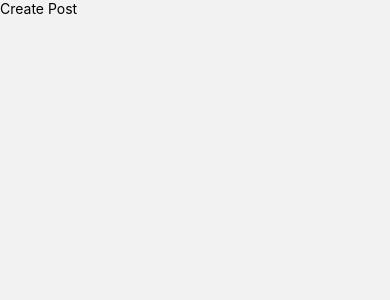
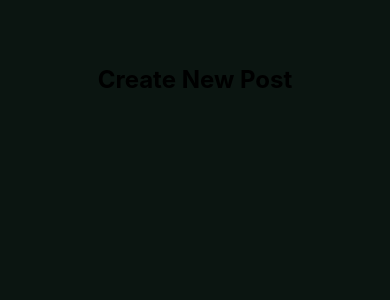
Before and after one commit to AtanasovCode/usermanagement, a React Native app: screen /Create in a window 390 px wide. Shown: the top 300 px of the page. Built offline with nearby package versions, Linux system fonts and the light colour scheme.

Commit message:
prototyped home screen

```diff
--- a/components/Account.jsx
+++ b/components/Account.jsx
@@ -13,6 +13,8 @@ import { supabase } from "../lib/supabase";
 import { FontAwesome } from '@expo/vector-icons';
 import { useStore } from "../useStore";
 import { Dimensions } from "react-native";
+import { Ionicons } from '@expo/vector-icons';
+
 
 const width = Dimensions.get("window").width;
 const height = Dimensions.get("window").height;
@@ -77,6 +79,12 @@ const Account = ({ navigation }) => {
                 <View className="flex-row gap-4 items-center justify-center mb-12">
                     <FontAwesome name="user" size={36} color="white" />
                     <Text className="font-bold text-2xl text-text text-center">Profile</Text>
+                    <TouchableOpacity
+                        className="absolute left-6 items-center justify-end h-full"
+                        onPress={() => navigation.navigate("Home")}
+                    >
+                        <Ionicons name="home-sharp" size={30} color="white" />
+                    </TouchableOpacity>
                 </View>
                 <View className="mb-16 items-center justify-center" style={{ height: height * 0.25 }}>
                     <View className="border border-accent rounded-full w-[50%] bg-accent items-center justify-center overflow-hidden">
--- a/components/CreatePost.jsx
+++ b/components/CreatePost.jsx
@@ -2,14 +2,19 @@ import React, { useState } from "react";
 import {
     View,
     Text,
+    TextInput,
 } from "react-native";
 
 const CreatePost = ({ navigation }) => {
     return (
-        <View>
-            <Text>
-                Create Post
-            </Text>
+        <View className="flex-1 bg-background py-16">
+            <View className="mb-12">
+                <Text className="font-bold text-2xl text-center">
+                    Create New Post
+                </Text>
+            </View>
+            <View className="">
+            </View>
         </View>
     );
 }
--- a/components/Homepage.jsx
+++ b/components/Homepage.jsx
@@ -2,14 +2,32 @@ import React, { useState } from "react";
 import {
     View,
     Text,
+    Image,
 } from "react-native";
+import { useStore } from "../useStore";
+import { TouchableOpacity } from "react-native";
 
 const Homepage = ({ navigation }) => {
+
+    const avatarUrl = useStore((state) => state.avatarUrl);
+    const username = useStore((state) => state.username);
+
     return (
-        <View>
-            <Text>
-                Home
-            </Text>
+        <View className="flex-1 bg-background py-8">
+            <View className="mb-12 items-center justify-center flex-row">
+                <Text className="font-bold text-2xl text-center text-text">Home</Text>
+                <TouchableOpacity
+                    className="absolute right-4"
+                    onPress={() => navigation.navigate("Account")}
+                >
+                    <View className="border border-accent bg-accent rounded-full w-12 h-12 items-center justify-center overflow-hidden">
+                        <Image
+                            source={{ uri: avatarUrl ? `https://robohash.org/${avatarUrl}` : `https://robohash.org/${username}` }}
+                            className="w-[130%] h-[130%]"
+                        />
+                    </View>
+                </TouchableOpacity>
+            </View>
         </View>
     );
 }
```
